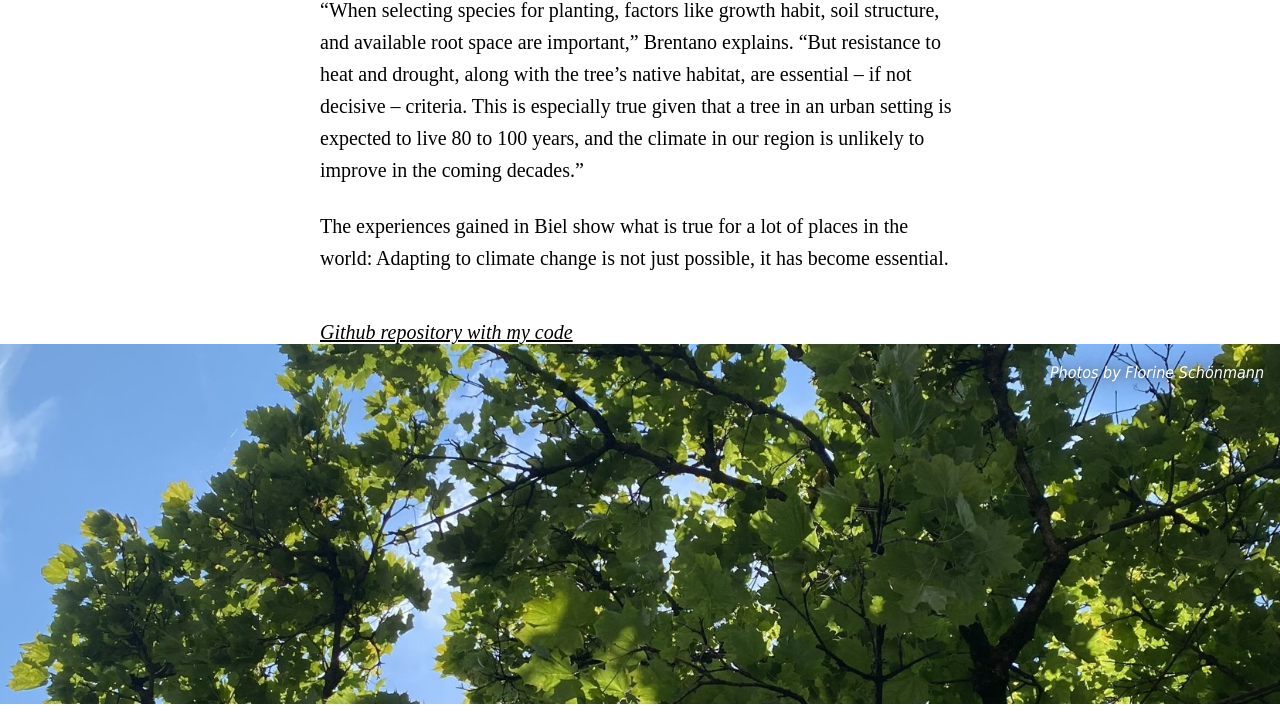
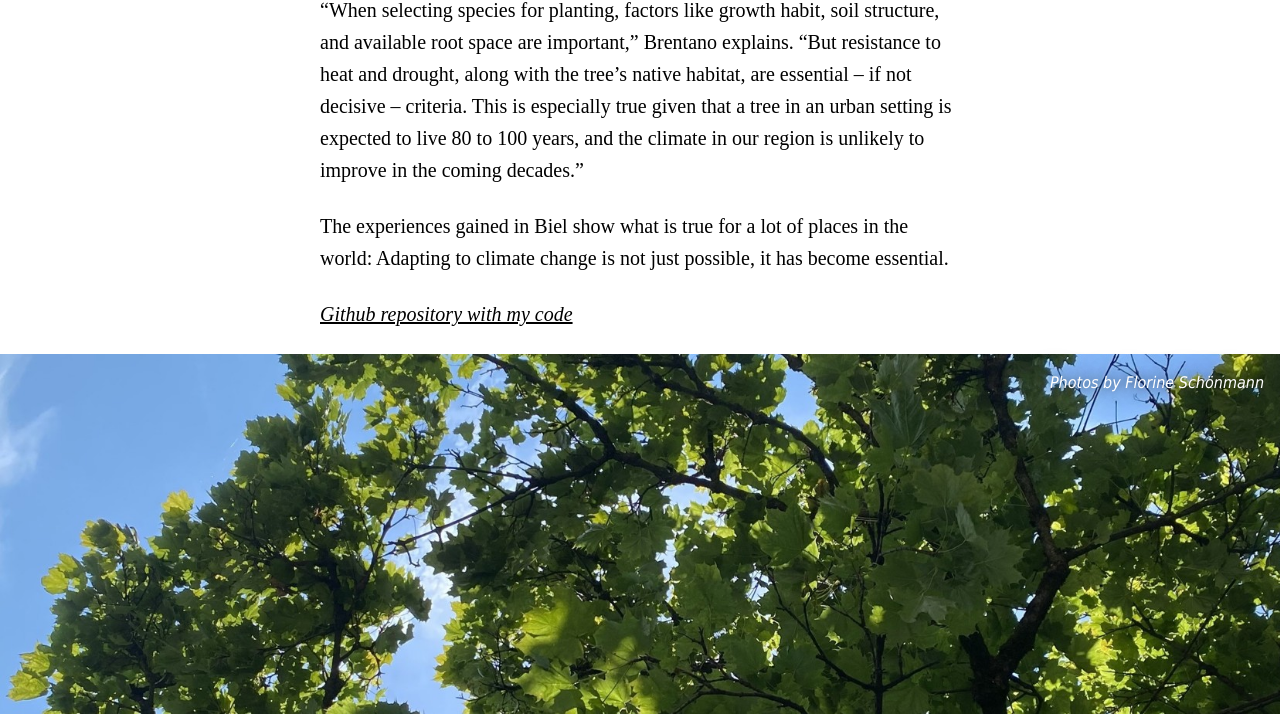
Before and after one commit to fl0ppydiskk/trees_biel, a plain HTML site: page index.html in a window 1280 px wide. Shown: the part 3259-3973 px from the top of the page. Drawn offline with Linux system fonts and the light colour scheme.

Commit message:
Update index.html

```diff
--- a/index.html
+++ b/index.html
@@ -215,7 +215,7 @@
 <div class="content">
         <p>“When selecting species for planting, factors like growth habit, soil structure, and available root space are important,” Brentano explains. “But resistance to heat and drought, along with the tree’s native habitat, are essential – if not decisive – criteria. This is especially true given that a tree in an urban setting is expected to live 80 to 100 years, and the climate in our region is unlikely to improve in the coming decades.”</p>
         <p>The experiences gained in Biel show what is true for a lot of places in the world: Adapting to climate change is not just possible, it has become essential.</p>
-        <br><a href="https://github.com/fl0ppydiskk/trees_biel/"><i>Github repository with my code<i></a>
+        <p><a href="https://github.com/fl0ppydiskk/trees_biel/"><i>Github repository with my code<i></a></p>
         </div>
 
     <div class="header with-image-bg-bottom">
```
